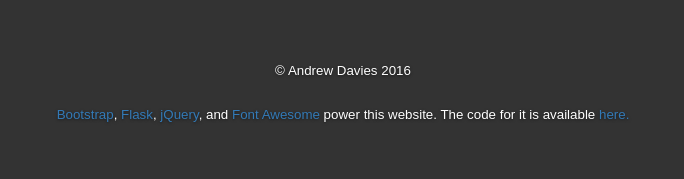
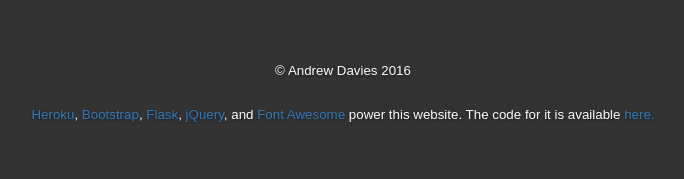
Before and after one commit to awdavies/personal_site, a Flask app: template templates/index.html in a window 1280 px wide. Shown: the part 1299-1478 px from the top of the page, without its empty margins (297-981 px from the left). Run offline with Flask 2, Linux system fonts and the light colour scheme; the template is opened without the code that fills it, so the values that code supplies are empty; some libraries are stand-ins or nearby versions; some web fonts are replaced.

Commit message:
Adds a link to Heroku on the main page.

```diff
--- a/templates/index.html
+++ b/templates/index.html
@@ -116,6 +116,7 @@
               <p style="padding-top: 0px;" class="text-center name"><small>&copy; Andrew Davies 2016</small></p>
               <p style="padding-top: 0px;" class="text-center">
               <small>
+                <a href="https://www.heroku.com/">Heroku</a>,
                 <a href="http://getbootstrap.com/">Bootstrap</a>,
                 <a href="http://flask.pocoo.org/">Flask</a>,
                 <a href="http://jquery.com/">jQuery</a>, and
```
